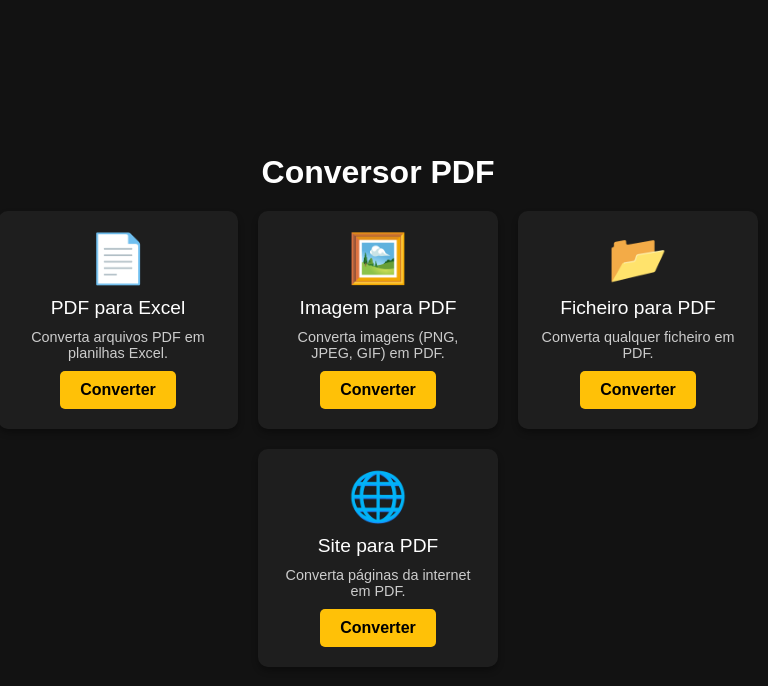
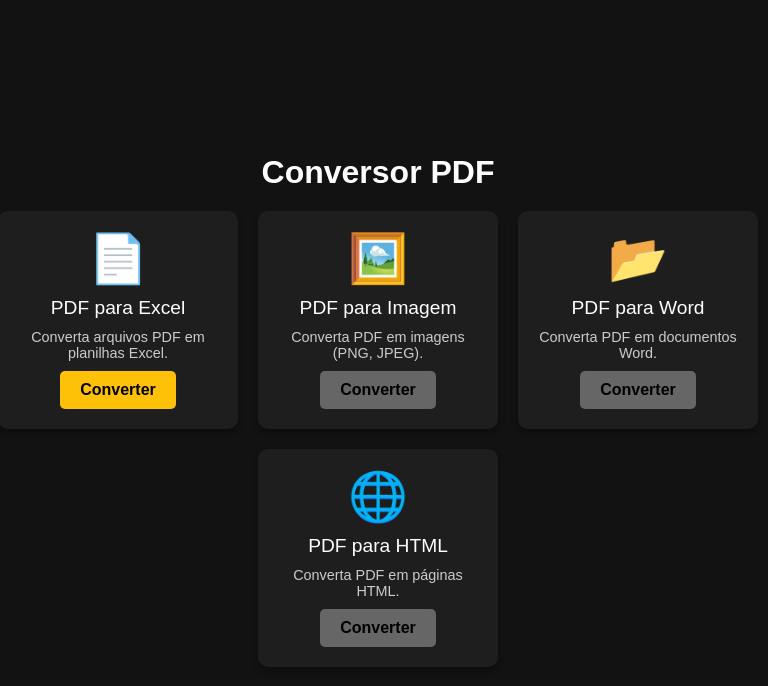
Before and after one commit to AwakeRIKO/conversor, a Flask app: page / in a window 1280 px wide. Shown: the top 686 px of the page, without its empty margins (262-1030 px from the left). Run offline with Flask 3, Linux system fonts and the light colour scheme.

Commit message:
Update index.html

```diff
--- a/templates/index.html
+++ b/templates/index.html
@@ -42,6 +42,7 @@
         text-align: center;
         box-shadow: 0 4px 6px rgba(0, 0, 0, 0.3);
         transition: transform 0.2s, box-shadow 0.2s;
+        position: relative;
     }
 
     .card:hover {
@@ -79,6 +80,53 @@
     .card a:hover {
         background-color: #e0a800;
     }
+
+    /* Estilo para o tooltip */
+    .tooltip {
+        position: absolute;
+        background-color: #333;
+        color: white;
+        padding: 8px 12px;
+        border-radius: 4px;
+        font-size: 14px;
+        bottom: 100%;
+        left: 50%;
+        transform: translateX(-50%);
+        white-space: nowrap;
+        visibility: hidden;
+        opacity: 0;
+        transition: opacity 0.3s;
+        margin-bottom: 8px;
+    }
+
+    .tooltip::after {
+        content: "";
+        position: absolute;
+        top: 100%;
+        left: 50%;
+        margin-left: -5px;
+        border-width: 5px;
+        border-style: solid;
+        border-color: #333 transparent transparent transparent;
+    }
+
+    .coming-soon:hover .tooltip {
+        visibility: visible;
+        opacity: 1;
+    }
+
+    .coming-soon {
+        cursor: pointer;
+    }
+
+    .coming-soon a {
+        pointer-events: none;
+        background-color: #666;
+    }
+
+    .coming-soon a:hover {
+        background-color: #666;
+    }
     </style>
 </head>
 <body>
@@ -91,22 +139,28 @@
                 <div class="card-description">Converta arquivos PDF em planilhas Excel.</div>
                 <a href="/excel">Converter</a>
             </div>
-            <div class="card">
+
+            <div class="card coming-soon">
+                <div class="tooltip">Em Breve!</div>
                 <div class="card-icon">🖼️</div>
-                <div class="card-title">Imagem para PDF</div>
-                <div class="card-description">Converta imagens (PNG, JPEG, GIF) em PDF.</div>
+                <div class="card-title">PDF para Imagem</div>
+                <div class="card-description">Converta PDF em imagens (PNG, JPEG).</div>
                 <a href="#">Converter</a>
             </div>
-            <div class="card">
+
+            <div class="card coming-soon">
+                <div class="tooltip">Em Breve!</div>
                 <div class="card-icon">📂</div>
-                <div class="card-title">Ficheiro para PDF</div>
-                <div class="card-description">Converta qualquer ficheiro em PDF.</div>
+                <div class="card-title">PDF para Word</div>
+                <div class="card-description">Converta PDF em documentos Word.</div>
                 <a href="#">Converter</a>
             </div>
-            <div class="card">
+
+            <div class="card coming-soon">
+                <div class="tooltip">Em Breve!</div>
                 <div class="card-icon">🌐</div>
-                <div class="card-title">Site para PDF</div>
-                <div class="card-description">Converta páginas da internet em PDF.</div>
+                <div class="card-title">PDF para HTML</div>
+                <div class="card-description">Converta PDF em páginas HTML.</div>
                 <a href="#">Converter</a>
             </div>
         </div>
```
Lines whose indentation alone changed are shown as unchanged.
